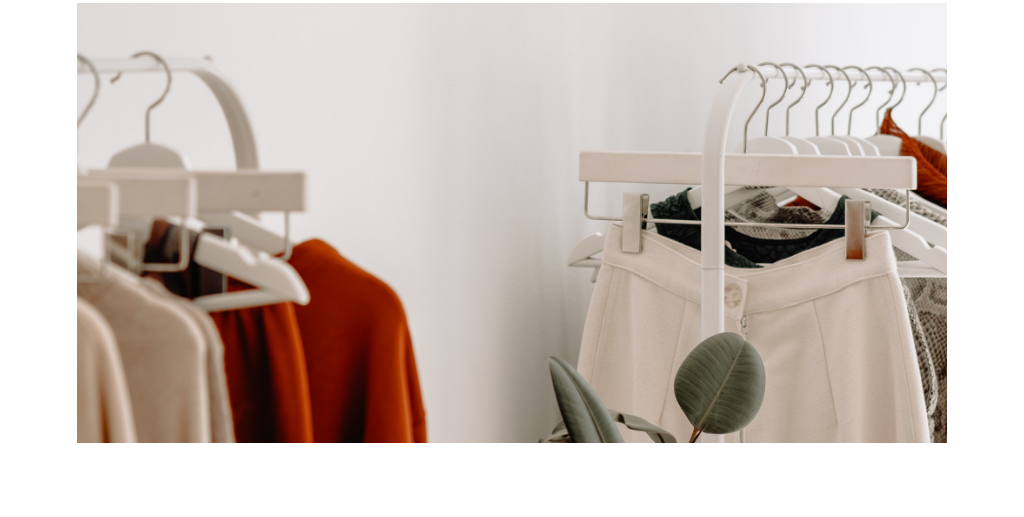
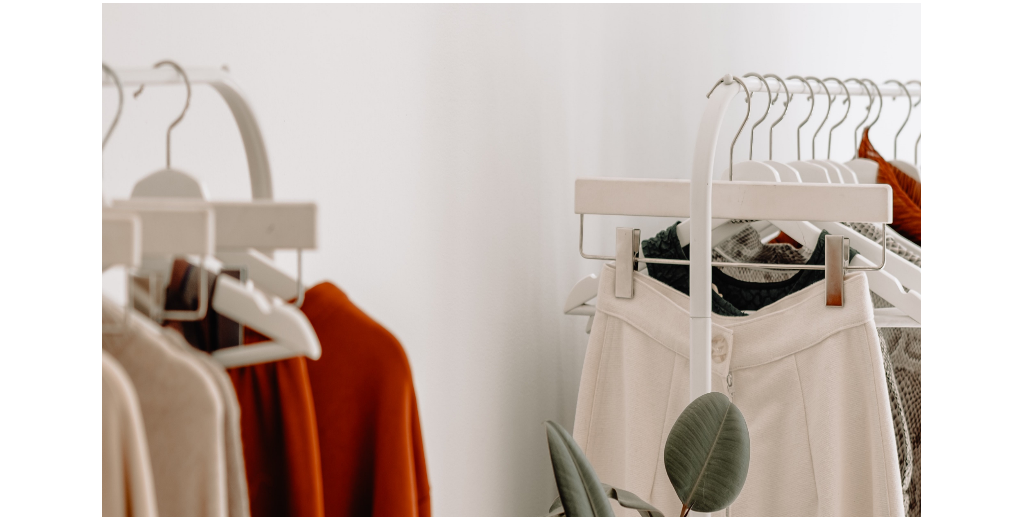
Before and after one commit to andre-sqr/Retroc, a plain HTML site: page html/aboutUs.html in a window 1024 px wide. Shown: the part 69-586 px from the top of the page. Drawn offline with nearby package versions, Linux system fonts and the light colour scheme.

Commit message:
att media queries about us

```diff
--- a/css/aboutUs.css
+++ b/css/aboutUs.css
@@ -50,12 +50,12 @@ div.titulo-img {
     margin-bottom: 15vh;
 }
 
-@media screen and (min-width: 360px){
+@media screen and (max-width: 360px){
     div.titulo-img {
-        background-size: 90vw 35vh;
+        background-size: 80vw 30vh;
     }
     #tituloSobre {
-        padding-top: 45vh;
+        padding-top: 40vh;
     }
     #sobre, .subtitulo, #endereco, #redesSociais {
         text-align: justify;
@@ -63,16 +63,16 @@ div.titulo-img {
         margin-right: 15vw;
     }
     h1 {
-        font-size: 10px;
+        font-size: 30px;
     }
 }
 
-@media screen and (max-width: 1024px) {
+@media screen and (min-width: 361px) and (max-width: 1024px) {
     div.titulo-img {
-        background-size: 85vw 65vh;
+        background-size: 80vw 55vh;
     }
     #tituloSobre {
-        padding-top: 50vh;
+        padding-top: 65vh;
     }
     #sobre, .subtitulo, #endereco, #redesSociais {
         text-align: justify;
@@ -80,16 +80,16 @@ div.titulo-img {
         margin-right: 10vw;
     }
     h1 {
-        font-size: 20px;
+        font-size: 30px;
     }
 }
 
-@media screen and (max-width: 2010px){
+@media screen and (min-width: 1024px) and (max-width: 2010px){
     div.titulo-img {
-        background-size: 85vw 55vh;
+        background-size: 80vw 65vh;
     }
     #tituloSobre {
-        padding-top: 65vh;
+        padding-top: 70vh;
     }
     #sobre, .subtitulo, #endereco, #redesSociais {
         text-align: justify;
```
